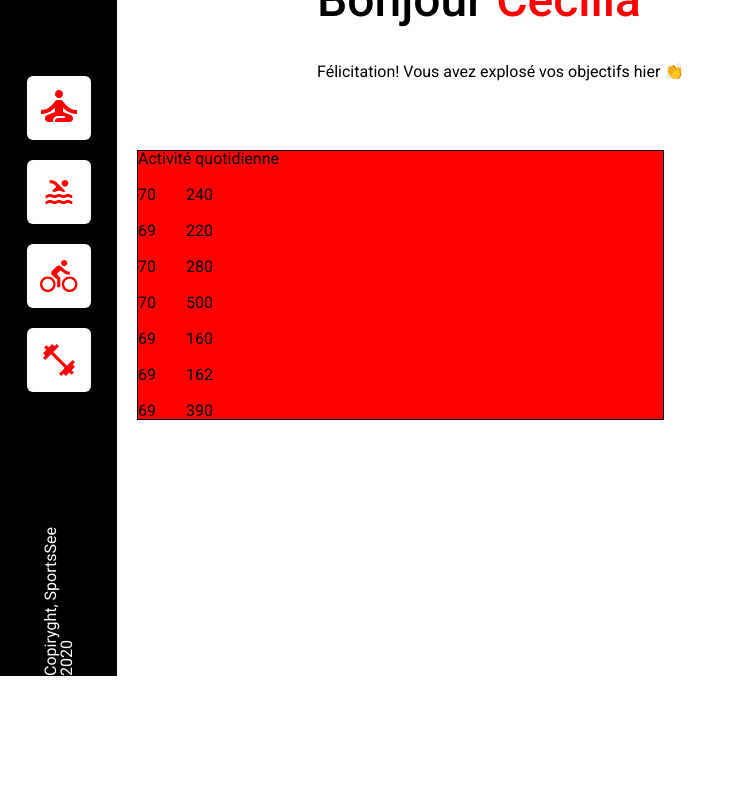
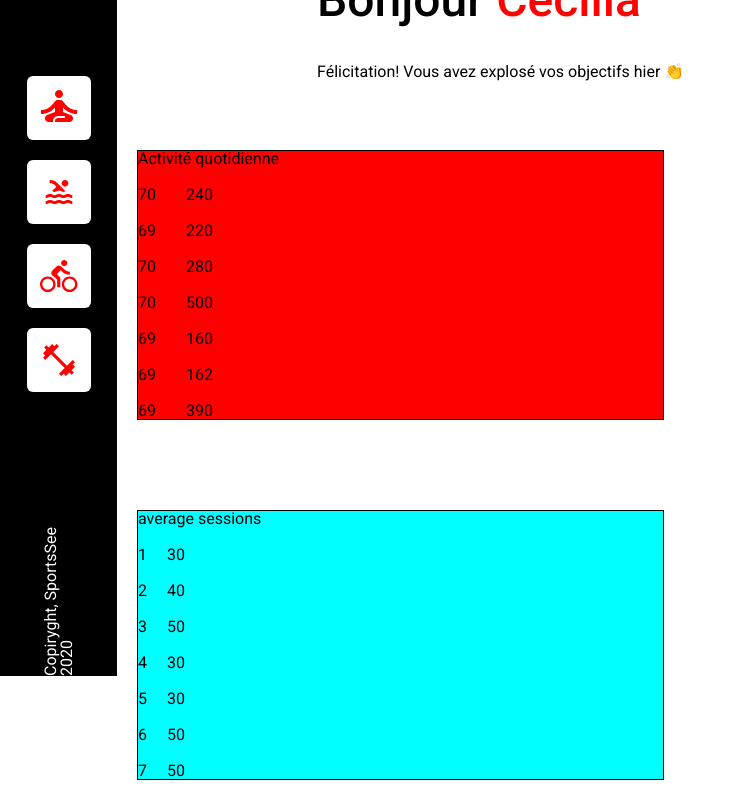
Before and after one commit to rose-charlotte/Projet_12, a React (Vite) app: page / in a window 1280 px wide. Shown: the part 215-1015 px from the top of the page, without its empty margins (0-745 px from the left). Before the commit the page ends 891 px from the top, so only its background shows below. Built offline with nearby package versions, Linux system fonts and the light colour scheme.

Commit message:
creation averageSession component

```diff
--- a/src/App.jsx
+++ b/src/App.jsx
@@ -5,6 +5,7 @@ import { LeftNavBar } from "./Components/LeftNavBar/LeftNavBar";
 import { TopNavBar } from "./Components/TopNavBar/TopNavBar";
 import { Welcome } from "./Components/Welcome/Welcome";
 import { UserContext } from "./utils/contexts";
+import { AverageSession } from "./Components/AverageSession/AverageSession";
 
 /**
  *
@@ -23,6 +24,7 @@ function App() {
                 <div className={style.container}>
                     <Welcome />
                     <DailySession />
+                    <AverageSession />
                 </div>
             </main>
         </UserContext.Provider>
--- /dev/null
+++ b/src/Components/AverageSession/AverageSession.jsx
@@ -0,0 +1,39 @@
+import { useEffect, useState } from "react";
+import { getUserAverageSession } from "../../repositories/userAverageSessionsRepository";
+import { useUserId } from "../../utils/userHooks";
+import style from "./AverageSession.module.scss";
+/**
+ *
+ * @returns {React.JSX.Element} tableau des moyennes de session
+ */
+export function AverageSession() {
+    const id = useUserId();
+    const [averageSessions, setAverageSessions] = useState();
+
+    useEffect(() => {
+        /**
+         *
+         * @returns {SessionAverage} average session
+         */
+        async function getAverageSession() {
+            const userAverageSessions = await getUserAverageSession(id);
+            console.log(userAverageSessions.sessions);
+            setAverageSessions(userAverageSessions.sessions);
+        }
+        getAverageSession();
+    }, [averageSessions]);
+
+    console.log(averageSessions);
+
+    return (
+        <article className={style.averageSessionArticle}>
+            <h1>average sessions</h1>
+            {averageSessions?.map((session) => (
+                <ul className={style.averageSessionList} key={session.day}>
+                    <li>{session.day}</li>
+                    <li>{session.sessionLength}</li>
+                </ul>
+            ))}
+        </article>
+    );
+}
--- /dev/null
+++ b/src/Components/AverageSession/AverageSession.module.scss
@@ -0,0 +1,14 @@
+.averageSessionArticle {
+    display: flex;
+    flex-direction: column;
+    gap: 20px;
+    margin: 20px;
+    border: 1px solid black;
+    background-color: aqua;
+}
+
+.averageSessionList {
+    display: flex;
+    flex-direction: row;
+    gap: 20px;
+}
--- a/src/Components/DailySession/DailySession.jsx
+++ b/src/Components/DailySession/DailySession.jsx
@@ -25,9 +25,8 @@ export function DailySession() {
         getUserActivitySession();
     }, [userActivities]);
 
-    console.log(userActivities);
     return (
-        <article className={style.article}>
+        <article className={style.ActivitiesArticle}>
             <h1 className={style.title}>Activité quotidienne</h1>
 
             {userActivities?.map((activity) => (
--- a/src/Components/DailySession/DailySession.module.scss
+++ b/src/Components/DailySession/DailySession.module.scss
@@ -1,4 +1,4 @@
-.article {
+.ActivitiesArticle {
     display: flex;
     flex-direction: column;
     margin: 20px;
--- a/src/Components/Welcome/Welcome.jsx
+++ b/src/Components/Welcome/Welcome.jsx
@@ -25,7 +25,6 @@ export function Welcome() {
         getUserData();
     }, [userInfos]);
 
-    console.log(userInfos);
     return (
         <div className={style.titleContainer}>
             <h1 className={style.title}>
--- a/src/repositories/userAverageSessionsRepository.js
+++ b/src/repositories/userAverageSessionsRepository.js
@@ -0,0 +1,24 @@
+/** @module repository */
+
+import { USER_AVERAGE_SESSIONS } from "../_mocks_/store.js";
+
+/**
+ * @returns {UserAverageSessions[]} all users average sessions
+ */
+function getAllUsersAverageSession() {
+    const usersAverageSessions = USER_AVERAGE_SESSIONS;
+    return usersAverageSessions;
+}
+
+/**
+ *
+ * @param {number} id id
+ * @returns {UserAverageSessions | undefined} average session for the specified user ou undefined
+ */
+export function getUserAverageSession(id) {
+    const usersAverageSession = getAllUsersAverageSession();
+    const userAverageSession = usersAverageSession.find(
+        (user) => user.userId === id,
+    );
+    return userAverageSession;
+}
--- a/src/repositories/userRepository.js
+++ b/src/repositories/userRepository.js
@@ -30,7 +30,6 @@ export function getUserInfos(id) {
     const usersData = getUserData();
     const userData = usersData.find((userData) => userData.id === id);
     const userInfos = userData?.userInfos;
-    console.log(userInfos);
     return userInfos;
 }
 
```
Also changed, not shown: src/types/types.js (+14 -0 lines).
